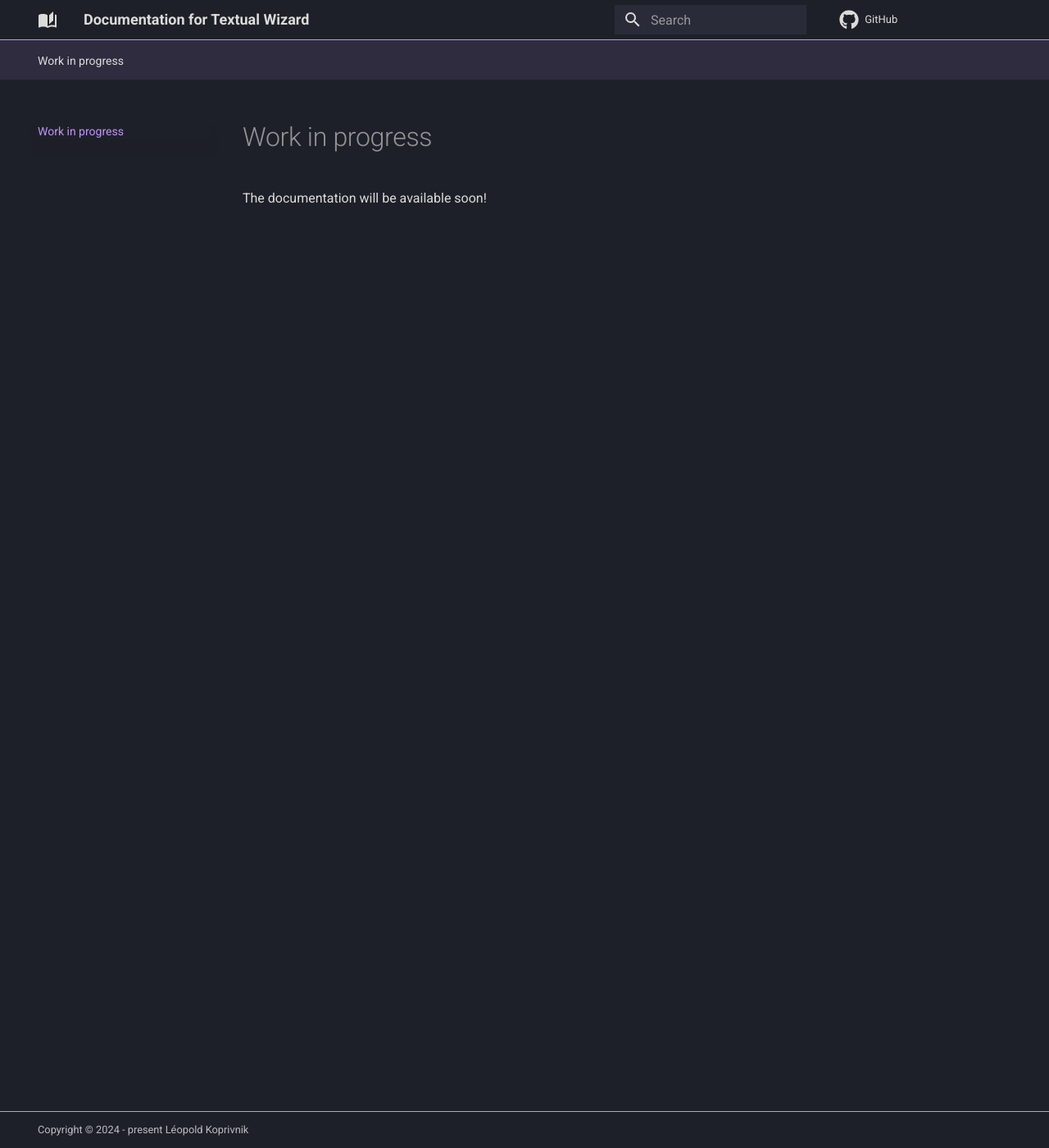
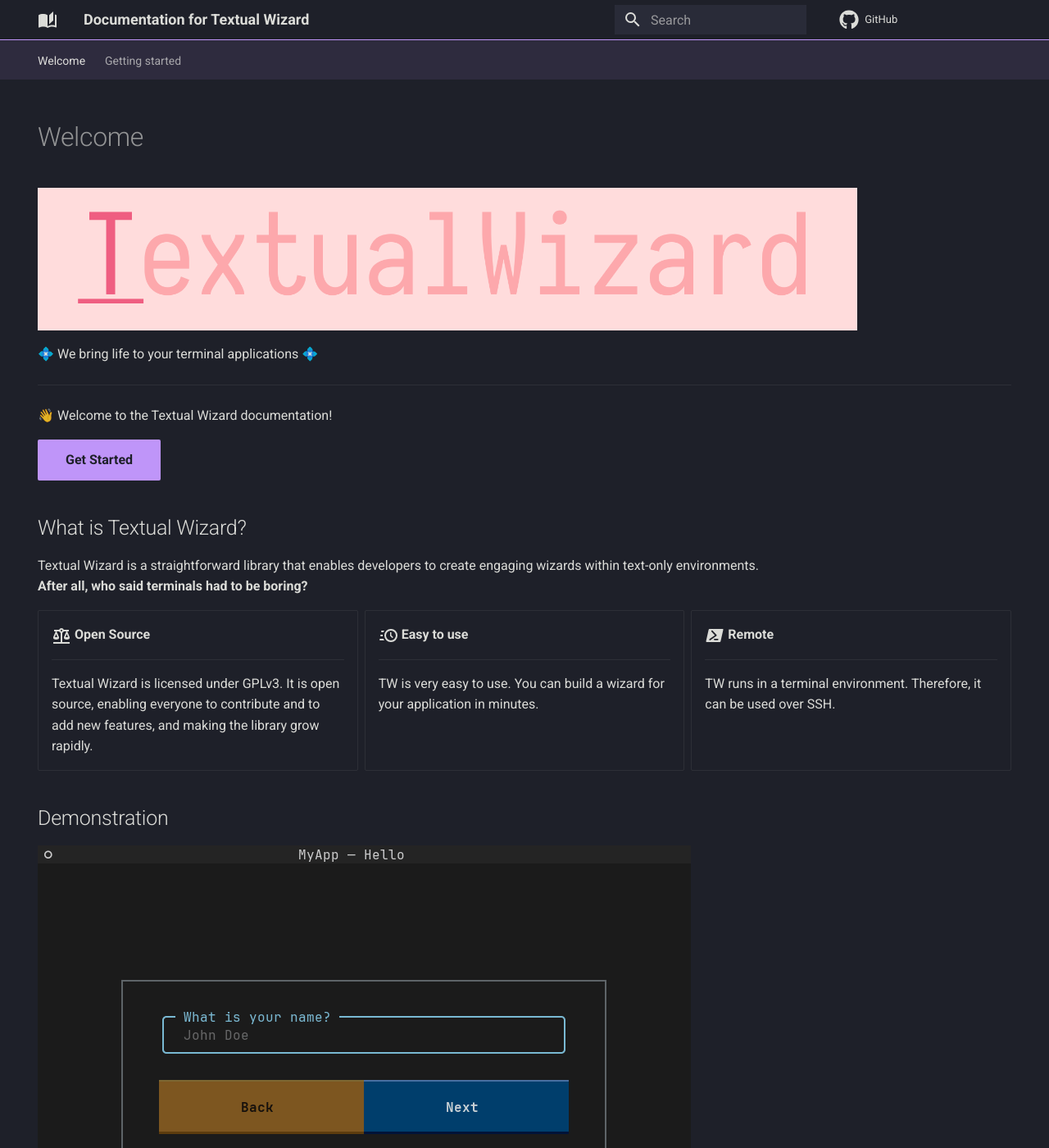
Before and after one commit to SkwalExe/textual-wizard, an MkDocs documentation site: the page built from docs/index.md, in a window 1280 px wide and 1400 px high. Shown: the whole window at 82% size. Built offline with MkDocs 1.6.1 and Material for MkDocs 9.7.7, drawn with Linux system fonts in a browser that asks for light colours; comment, search, counter and statistics services are not loaded.

Commit message:
Add welcome page to documentation

```diff
--- a/docs/index.md
+++ b/docs/index.md
@@ -1,3 +1,48 @@
-# Work in progress
+---
+hide:
+  - navigation
+  - toc
+---
 
-The documentation will be available soon!
+# Welcome
+
+<img width="1000px" align="center" src="https://raw.githubusercontent.com/SkwalExe/textual-wizard/main/assets/logo.png">
+<p>💠 We bring life to your terminal applications 💠</p>
+
+---
+
+👋 Welcome to the Textual Wizard documentation!
+
+[Get Started](/getting-started){ .md-button .md-button--primary }
+
+## What is Textual Wizard?
+
+Textual Wizard is a straightforward library that enables developers to create engaging wizards within text-only environments.
+<br>
+**After all, who said terminals had to be boring?**
+
+<div class="grid cards" markdown>
+
+-   :material-scale-balance:{ .lg .middle } __Open Source__
+
+    ---
+
+    Textual Wizard is licensed under GPLv3. It is open source, enabling everyone to contribute and to add new features, and making the library grow rapidly.
+
+-   :material-clock-fast:{ .lg .middle } __Easy to use__
+
+    ---
+
+    TW is very easy to use. You can build a wizard for your application in minutes.
+
+-   :material-powershell:{ .lg .middle } __Remote__
+
+    ---
+
+    TW runs in a terminal environment. Therefore, it can be used over SSH.
+</div>
+
+
+## Demonstration
+
+![Demo gif](/demo.gif)
--- a/example.py
+++ b/example.py
@@ -8,7 +8,7 @@ from textual_wizard.inputs import Integer, Number, Select, Text
 ANIMALS = ["Cats 😺", "Dogs 🐶", "Monkeys 🐵", "Mice 🐭", "Hamsters 🐹", "Bunnies 🐰", "Other"]
 
 MY_QUESTIONS = [
-    Text("name", "What is your name? Blank not allowed", placeholder="John Doe", allow_blank=False),
+    Text("name", "What is your name?", placeholder="John Doe", allow_blank=False),
     Select(
         "animal",
         "What is your favourite animal?",
--- a/mkdocs.yml
+++ b/mkdocs.yml
@@ -28,6 +28,7 @@ markdown_extensions:
   - admonition
   - attr_list
   - tables
+  - md_in_html
   - pymdownx.betterem
   - pymdownx.caret
   - pymdownx.mark
@@ -36,6 +37,9 @@ markdown_extensions:
       anchor_linenums: true
   - pymdownx.superfences
   - pymdownx.keys
+  - pymdownx.emoji:
+      emoji_index: !!python/name:material.extensions.emoji.twemoji
+      emoji_generator: !!python/name:material.extensions.emoji.to_svg
   - pymdownx.tabbed:
       alternate_style: true
 extra:
```
Also changed, not shown: docs/getting-started/index.md (added, +1 -0 lines), docs/demo.gif (added).
